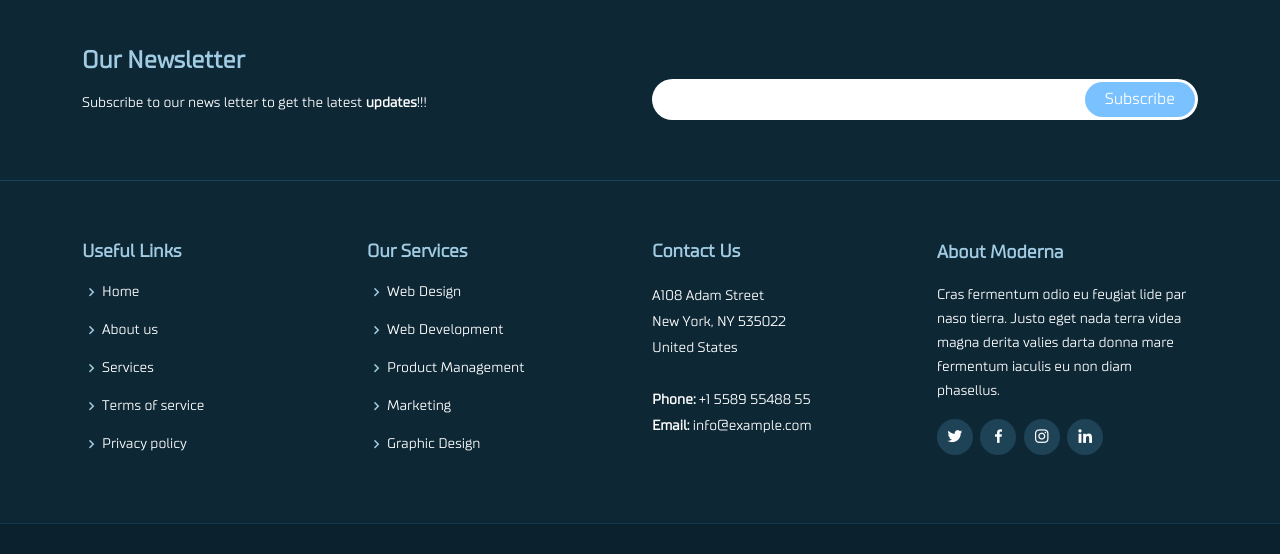
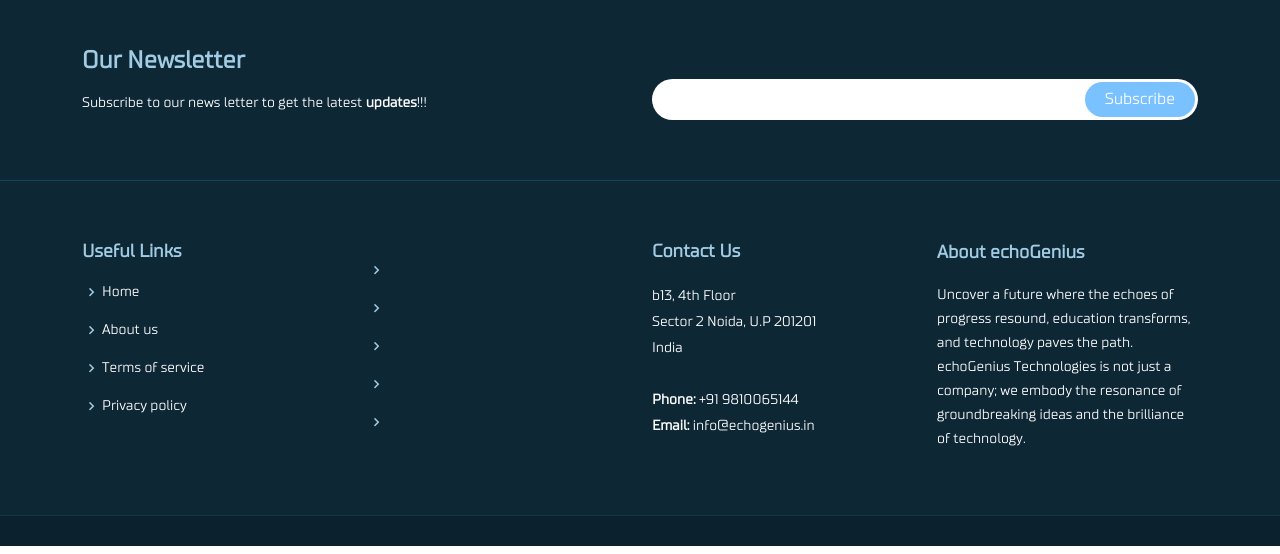
Before and after one commit to echoGenius/echoGenius.in, a PHP site: page / in a window 1280 px wide. Shown: the part 2489-3043 px from the top of the page. Run offline with PHP 8.4, Linux system fonts and the light colour scheme.

Commit message:
Updated all content for the first basic website

```diff
--- a/public_html/includes/footer.php
+++ b/public_html/includes/footer.php
@@ -25,44 +25,43 @@
             <ul>
               <li><i class="bx bx-chevron-right"></i> <a href="?page=home">Home</a></li>
               <li><i class="bx bx-chevron-right"></i> <a href="?page=about">About us</a></li>
-              <li><i class="bx bx-chevron-right"></i> <a href="?page=services">Services</a></li>
               <li><i class="bx bx-chevron-right"></i> <a href="?page=tos">Terms of service</a></li>
               <li><i class="bx bx-chevron-right"></i> <a href="?page=pp">Privacy policy</a></li>
             </ul>
           </div>
 
           <div class="col-lg-3 col-md-6 footer-links">
-            <h4>Our Services</h4>
+            <h4> </h4>
             <ul>
-              <li><i class="bx bx-chevron-right"></i> <a href="#">Web Design</a></li>
-              <li><i class="bx bx-chevron-right"></i> <a href="#">Web Development</a></li>
-              <li><i class="bx bx-chevron-right"></i> <a href="#">Product Management</a></li>
-              <li><i class="bx bx-chevron-right"></i> <a href="#">Marketing</a></li>
-              <li><i class="bx bx-chevron-right"></i> <a href="#">Graphic Design</a></li>
+              <li><i class="bx bx-chevron-right"></i> <a href="#"> </a></li>
+              <li><i class="bx bx-chevron-right"></i> <a href="#"> </a></li>
+              <li><i class="bx bx-chevron-right"></i> <a href="#"> </a></li>
+              <li><i class="bx bx-chevron-right"></i> <a href="#"> </a></li>
+              <li><i class="bx bx-chevron-right"></i> <a href="#"> </a></li>
             </ul>
           </div>
 
           <div class="col-lg-3 col-md-6 footer-contact">
             <h4>Contact Us</h4>
             <p>
-              A108 Adam Street <br>
-              New York, NY 535022<br>
-              United States <br><br>
-              <strong>Phone:</strong> +1 5589 55488 55<br>
-              <strong>Email:</strong> info@example.com<br>
+              b13, 4th Floor <br>
+              Sector 2 Noida, U.P 201201<br>
+              India <br><br>
+              <strong>Phone:</strong> +91 9810065144<br>
+              <strong>Email:</strong> info@echogenius.in<br>
             </p>
 
           </div>
 
           <div class="col-lg-3 col-md-6 footer-info">
-            <h3>About Moderna</h3>
-            <p>Cras fermentum odio eu feugiat lide par naso tierra. Justo eget nada terra videa magna derita valies darta donna mare fermentum iaculis eu non diam phasellus.</p>
-            <div class="social-links mt-3">
+            <h3>About echoGenius</h3>
+            <p>Uncover a future where the echoes of progress resound, education transforms, and technology paves the path. echoGenius Technologies is not just a company; we embody the resonance of groundbreaking ideas and the brilliance of technology.</p>
+            <!--div class="social-links mt-3">
               <a href="#" class="twitter"><i class="bx bxl-twitter"></i></a>
               <a href="#" class="facebook"><i class="bx bxl-facebook"></i></a>
               <a href="#" class="instagram"><i class="bx bxl-instagram"></i></a>
               <a href="#" class="linkedin"><i class="bx bxl-linkedin"></i></a>
-            </div>
+            </div-->
           </div>
 
         </div>
```
Also changed, not shown: public_html/sections/team.php (+23 -66 lines), public_html/assets/img/about.jpg, public_html/assets/img/team/team-1.jpg, public_html/assets/img/team/team-2.jpg, public_html/assets/img/team/team-3.jpg, public_html/assets/img/team/team-4.jpg (deleted), public_html/assets/img/team/team-5.jpg (deleted), public_html/assets/img/team/team-6.jpg (deleted).
